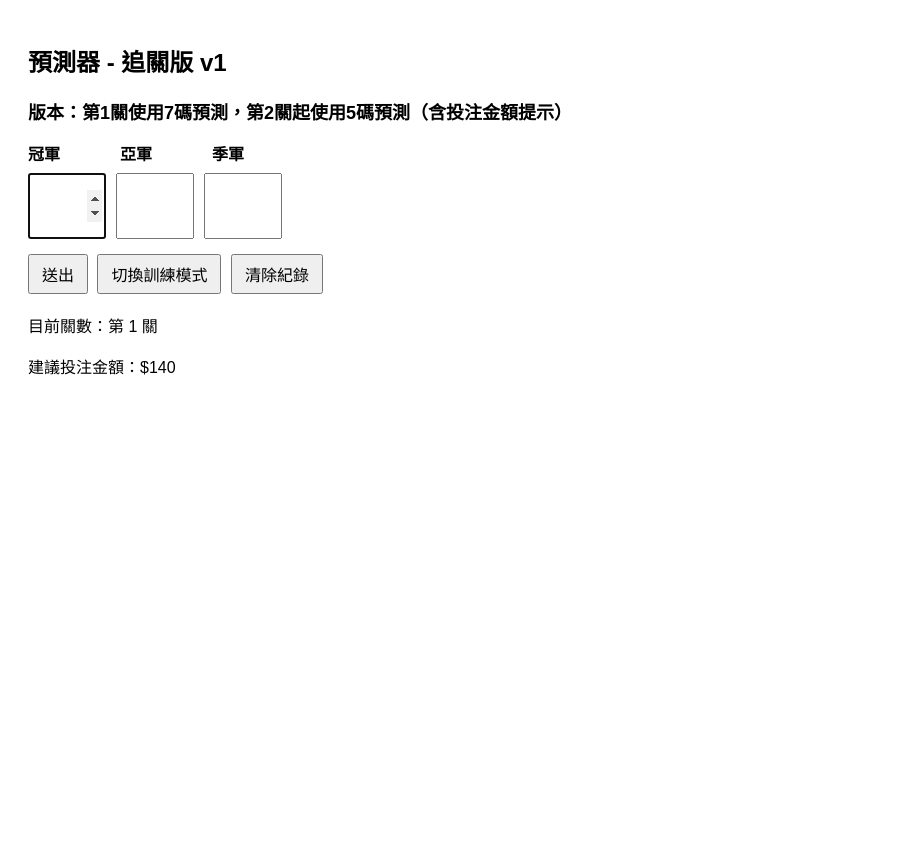
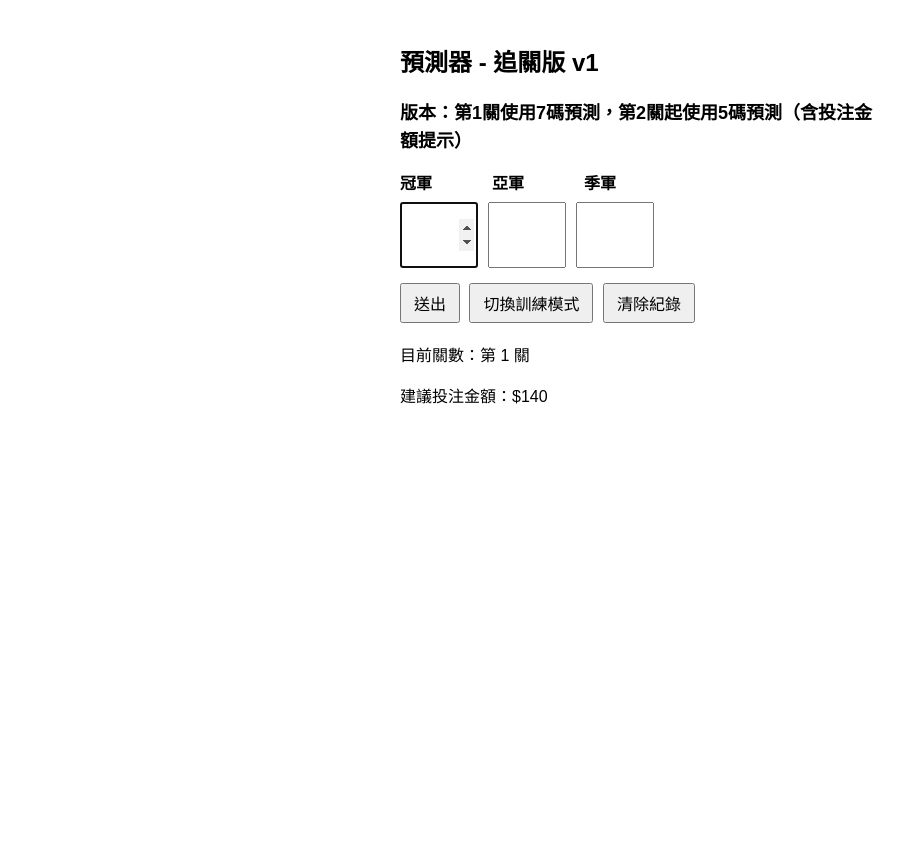
Before and after one commit to Proc789/5p, a Flask app: page / in a window 1280 px wide. Shown: the whole page, without its empty margins (0-907 px from the left). Before the commit the page ends 375 px from the top, so only its background shows below. Run offline with Flask 3, Linux system fonts and the light colour scheme.

Commit message:
Update1231

```diff
--- a/templates/index.html
+++ b/templates/index.html
@@ -4,7 +4,20 @@
   <meta charset="UTF-8">
   <title>預測器 - 追關版 v1</title>
   <style>
-    body { font-family: sans-serif; padding: 20px; line-height: 1.6; }
+    body {
+      font-family: sans-serif;
+      padding: 20px;
+      line-height: 1.6;
+      display: flex;
+      flex-direction: column;
+      align-items: center;
+      justify-content: flex-start;
+      min-height: 100vh;
+    }
+    .container {
+      width: 100%;
+      max-width: 480px;
+    }
     h1 { font-size: 24px; }
     h2 { font-size: 18px; margin-top: 10px; }
     input[type=number] {
@@ -47,6 +60,7 @@
   </script>
 </head>
 <body>
+  <div class="container">
     <h1>預測器 - 追關版 v1</h1>
     <h2>版本：第1關使用7碼預測，第2關起使用5碼預測（含投注金額提示）</h2>
 
@@ -92,5 +106,6 @@
         </ul>
       {% endif %}
     </div>
+  </div>
 </body>
 </html>
```
Lines whose indentation alone changed are shown as unchanged.
